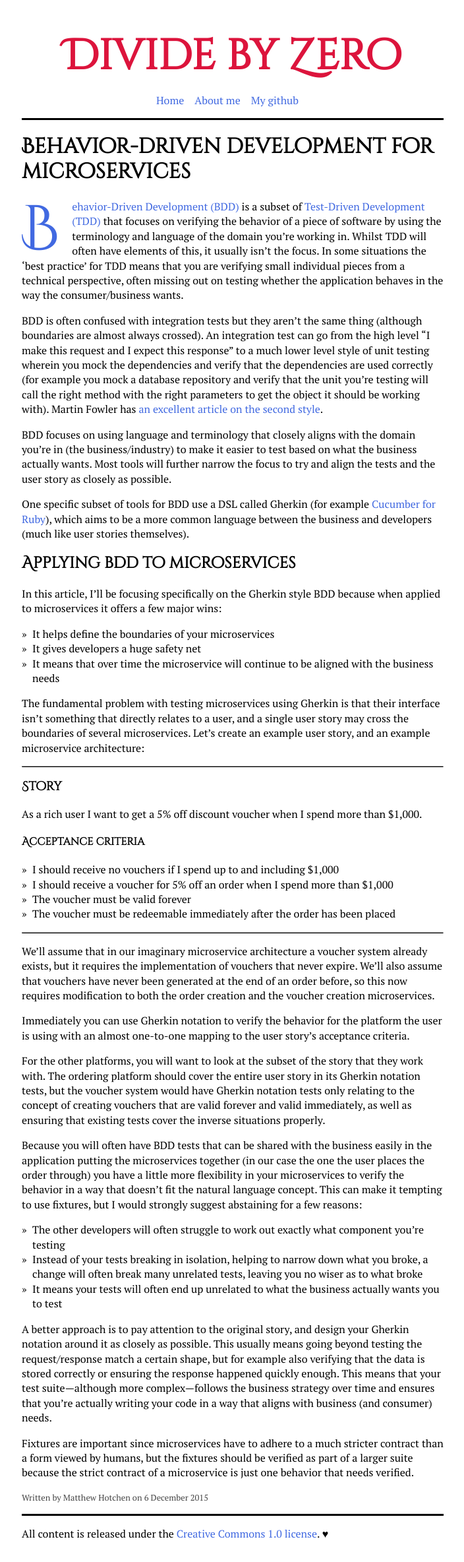
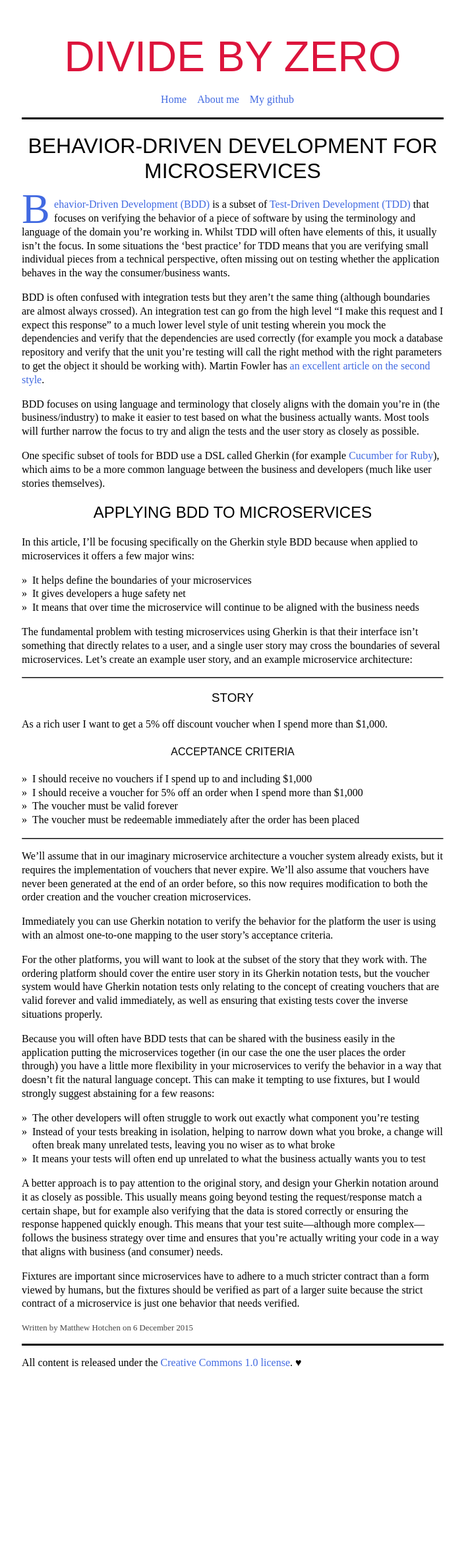
Before and after one commit to mhotchen/mhotchen.github.io, a Jekyll site: the page built from _posts/2015-12-06-bdd-for-apis.markdown, in a window 1280 px wide. Shown: the whole page at 66% size, without its empty margins (287-991 px from the left). Built offline with Jekyll 4.4.1, drawn with Linux system fonts in a browser that asks for light colours; some web fonts are replaced; after the commit the page ends 2109 px from its top, so only the background shows below that.

Commit message:
Changing font families
Headers are now Muli and sans-serif, body is now Ovo and serif.
Easier to read, and I think more visually pleasing

```diff
--- a/assets/css/main.css
+++ b/assets/css/main.css
@@ -1,21 +1,21 @@
 @charset "UTF-8";
 
 @import url(normalize.css);
-@import url(https://fonts.googleapis.com/css?family=Cinzel+Decorative|PT+Serif);
+@import url(https://fonts.googleapis.com/css?family=Muli:600|Ovo);
 
 /* typography */
 pre,
 code,
 kbd {font: 85% Consolas, Monaco, Incolsolata, monospace;}
 
-html {font: 400 100%/1.4em 'PT Serif', serif; text-rendering: optimizeLegibility;}
+html {font: 400 100%/1.3em 'Ovo', serif; }
 
 h1,
 h2,
 h3,
 h4,
 h5,
-h6 {font-family: 'Cinzel Decorative', sans-serif; line-height: 1.2em;}
+h6 {font-family: 'Muli', sans-serif; line-height: 1.2em; font-weight: normal; text-align: center; text-transform: uppercase;}
 
 abbr[title],
 acronym[title] {border-bottom: 0.1em dotted; cursor: help;}
@@ -70,7 +70,7 @@ body > header ul li:before {display: none;}
 
 body > article > * {clear: left;}
 body > article > .highlight {clear: both;}
-body > article > p:first-of-type:first-letter {font: 400 600%/0.8em 'Cinzel Decorative', sans-serif; float: left; display: block; margin: 0.1em 0.2em 0 0;}
+body > article > p:first-of-type:first-letter {font-size: 400%; float: left; display: block; margin: 0.1em 0.1em 0 0;}
 body > article > p:last-of-type {font-size: 0.8em; color: #444;}
 
 body > section nav ul {text-indent: 0;}
```
